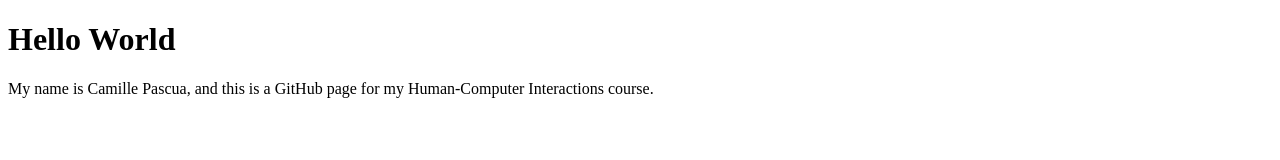
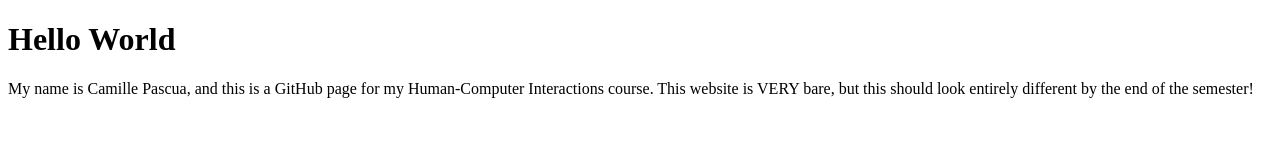
Before and after one commit to ggellimac/HCI, a plain HTML site: page index.html in a window 1280 px wide. Drawn offline with Linux system fonts and the light colour scheme.

Commit message:
editing html

```diff
--- a/index.html
+++ b/index.html
@@ -6,7 +6,8 @@
 <body>
 
 <h1>Hello World</h1>
-<p>My name is Camille Pascua, and this is a GitHub page for my Human-Computer Interactions course.</p>
+<p>My name is Camille Pascua, and this is a GitHub page for my Human-Computer Interactions course.
+This website is VERY bare, but this should look entirely different by the end of the semester!</p>
 
 </body>
 </html>
```
